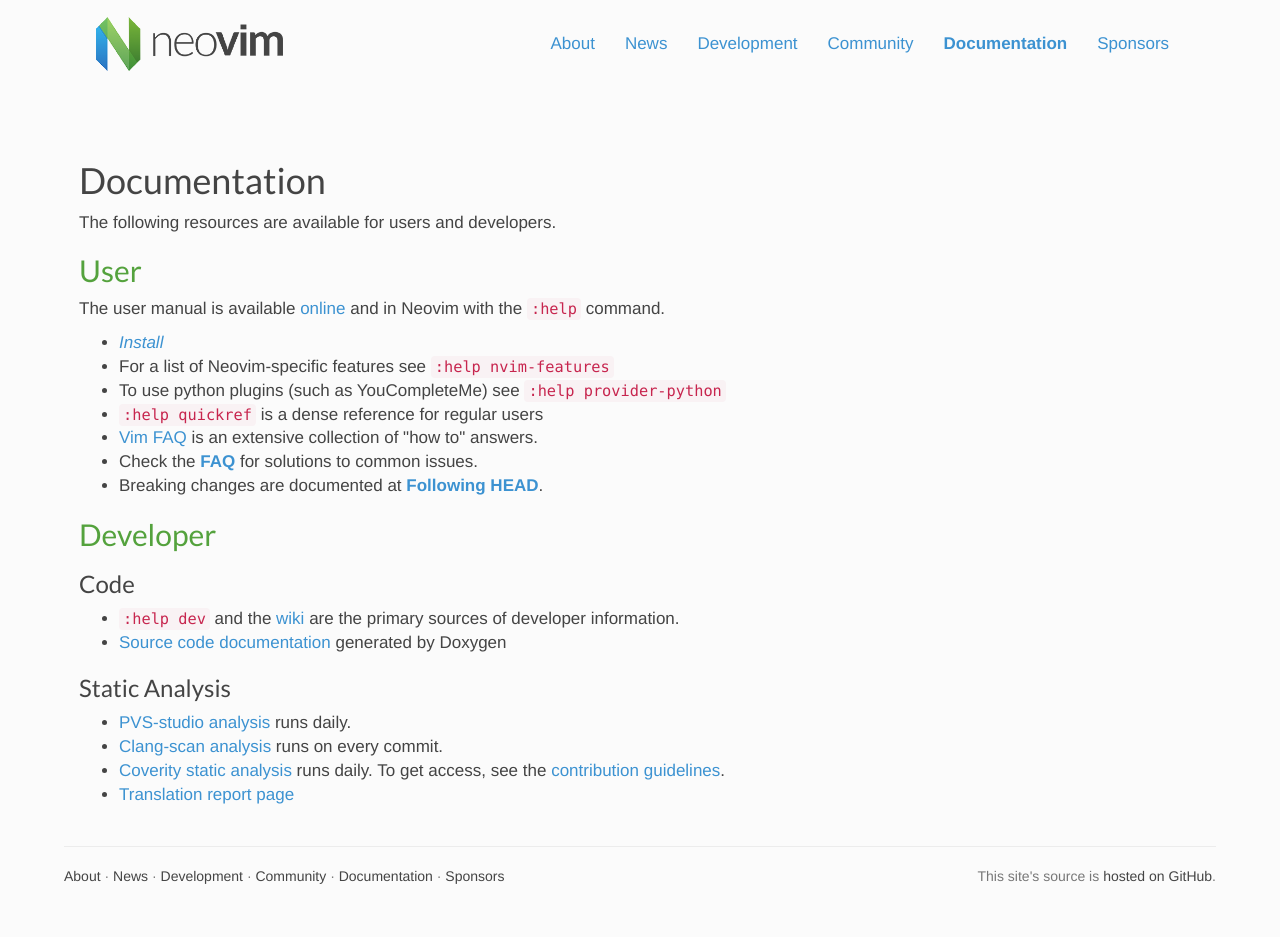
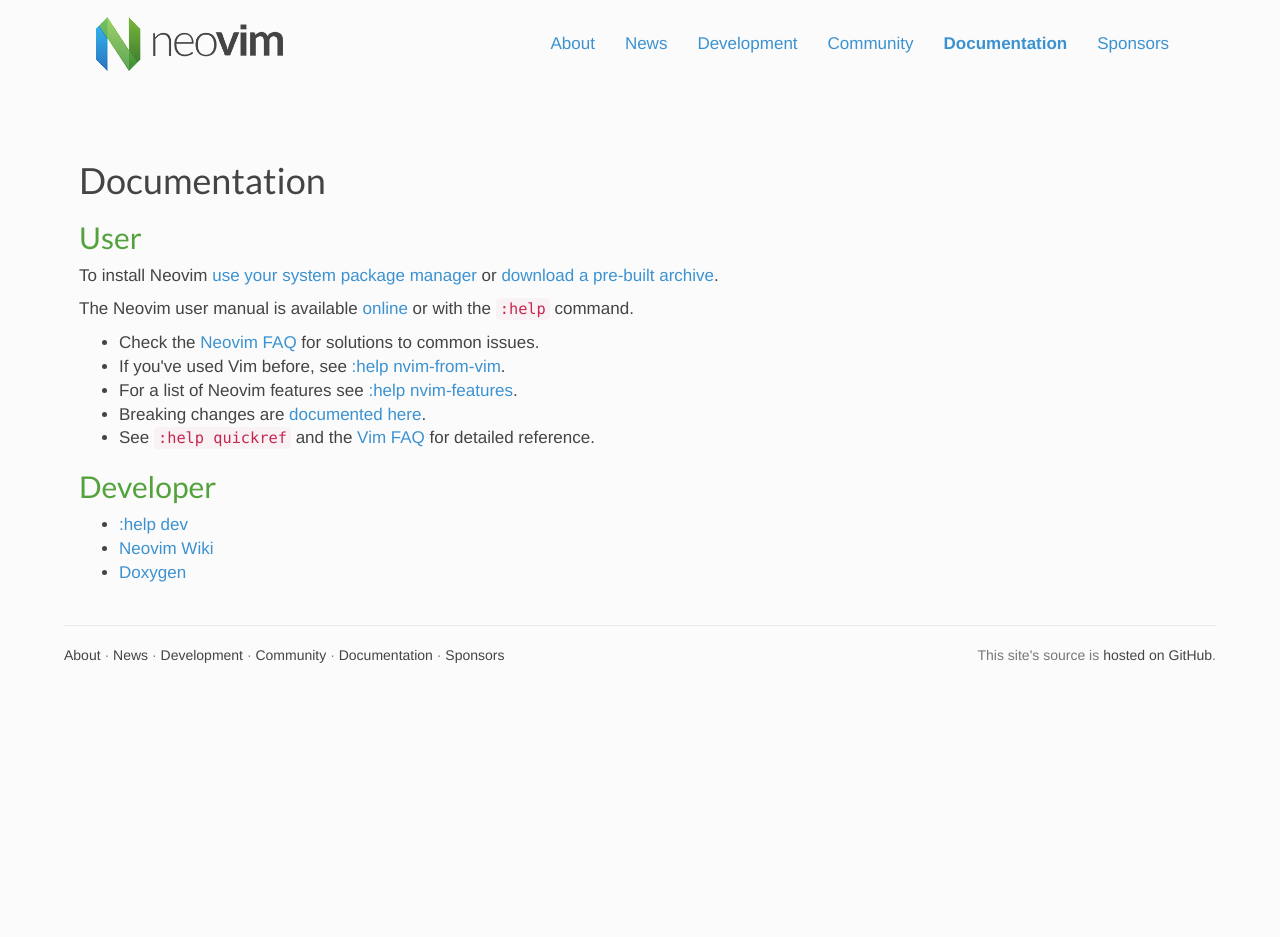
Before and after one commit to neovim/neovim.github.io, a Jekyll site: the page built from doc_index.html, in a window 1280 px wide. Built offline with Jekyll 4.4.1, drawn with Linux system fonts in a browser that asks for light colours; nearby versions of some CDN libraries; after the commit the page ends 900 px from its top, so only the background shows below that.

Commit message:
user/doc/: reduce clutter; move some things to wiki

```diff
--- a/doc_index.html
+++ b/doc_index.html
@@ -12,63 +12,45 @@
 
       <h1>Documentation</h1>
 
+      <h2>User</h2>
+
       <p>
-        The following resources are available for users and developers.
+      To install Neovim <a href="https://github.com/neovim/neovim/wiki/Installing-Neovim">use your system package manager</a>
+      or <a href="https://github.com/neovim/neovim/releases">download a pre-built archive</a>.
       </p>
 
-      <h2>User</h2>
-
-      <p>The user manual is available <a href="http://neovim.io/doc/user">online</a>
-         and in Neovim with the <code>:help</code> command.
+      <p>The Neovim user manual is available <a href="http://neovim.io/doc/user">online</a>
+         or with the <code>:help</code> command.
       </p>
 
       <ul>
-        <li>
-          <a href="https://github.com/neovim/neovim/wiki/Installing-Neovim"><em>Install</em></a>
+        <li>Check the <a href="https://github.com/neovim/neovim/wiki/FAQ">Neovim FAQ</a>
+            for solutions to common issues.</li>
+        <li>If you've used Vim before, see
+            <a href="https://neovim.io/doc/user/nvim.html#nvim-from-vim">:help nvim-from-vim</a>.</li>
+        <li>For a list of Neovim features see
+            <a href="https://neovim.io/doc/user/vim_diff.html#nvim-features">:help nvim-features</a>.</li>
+        <li>Breaking changes are
+            <a href="https://github.com/neovim/neovim/wiki/Following-HEAD">documented here</a>.
         </li>
-        <li>For a list of Neovim-specific features see
-            <a href="https://neovim.io/doc/user/vim_diff.html#nvim-features"><code>:help nvim-features</code></a></li>
-        <li>To use python plugins (such as YouCompleteMe) see
-            <a href="http://neovim.io/doc/user/provider.html#provider-python"><code>:help provider-python</code></a></li>
-        <li><a href="http://neovim.io/doc/user/quickref.html"><code>:help quickref</code></a>
-            is a dense reference for regular users</li>
-        <li>
-          <a href="http://vimhelp.appspot.com/vim_faq.txt.html">Vim FAQ</a>
-          is an extensive collection of "how to" answers.
+        <li>See <a href="http://neovim.io/doc/user/quickref.html"><code>:help quickref</code></a>
+            and the <a href="http://vimhelp.appspot.com/vim_faq.txt.html">Vim FAQ</a>
+            for detailed reference.
         </li>
-        <li>Check the <b><a href="https://github.com/neovim/neovim/wiki/FAQ">FAQ</a></b>
-            for solutions to common issues.</li>
-        <li>Breaking changes are documented at
-            <b><a href="https://github.com/neovim/neovim/wiki/Following-HEAD">Following HEAD</a></b>.</li>
       </ul>
 
       <h2>Developer</h2>
 
-      <h3>Code</h3>
       <ul>
         <li>
-          <a href="https://neovim.io/doc/user/develop.html#dev"><code>:help dev</code></a>
-          and the <a href="https://github.com/neovim/neovim/wiki">wiki</a>
-          are the primary sources of developer information.
-        </li>
-        <li><a href="/doc/dev/files.html">Source code documentation</a> generated by Doxygen</li>
-      </ul>
-
-      <h3>Static Analysis</h3>
-      <ul>
-        <li>
-          <a href="https://neovim.io/doc/reports/pvs/">PVS-studio analysis</a>
-          runs daily.
+          <a href="https://neovim.io/doc/user/develop.html#dev">:help dev</a>
         </li>
         <li>
-          <a href="/doc/reports/clang">Clang-scan analysis</a> runs on every commit.
+          <a href="https://github.com/neovim/neovim/wiki">Neovim Wiki</a>
         </li>
         <li>
-          <a href="https://scan.coverity.com/projects/2227">Coverity static analysis</a>
-           runs daily. To get access, see the
-           <a href="https://github.com/neovim/neovim/blob/master/CONTRIBUTING.md#coverity">contribution guidelines</a>.
+          <a href="/doc/dev/files.html">Doxygen</a>
         </li>
-        <li><a href="/doc/reports/translations">Translation report page</a></li>
       </ul>
 
     </div>
```
